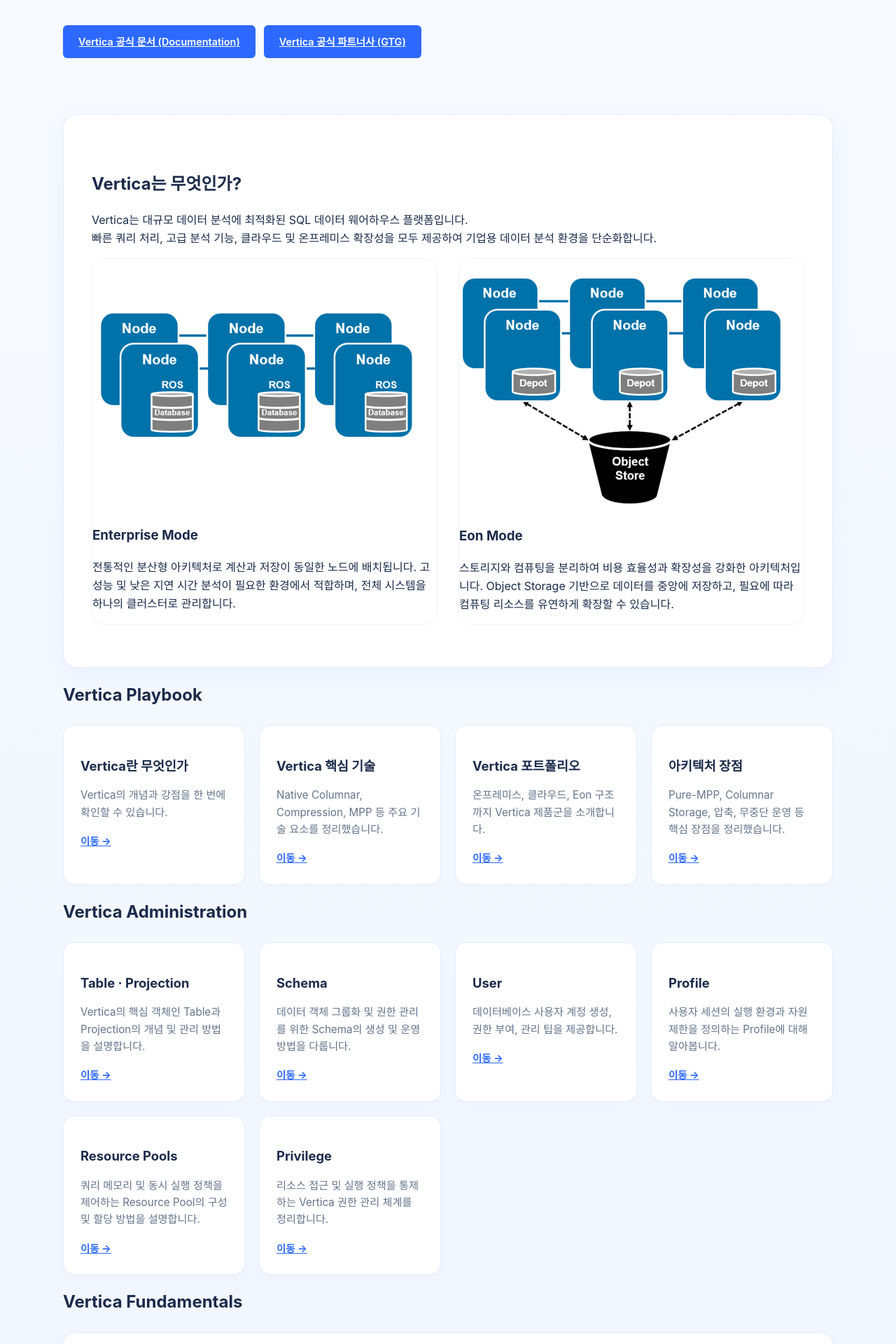
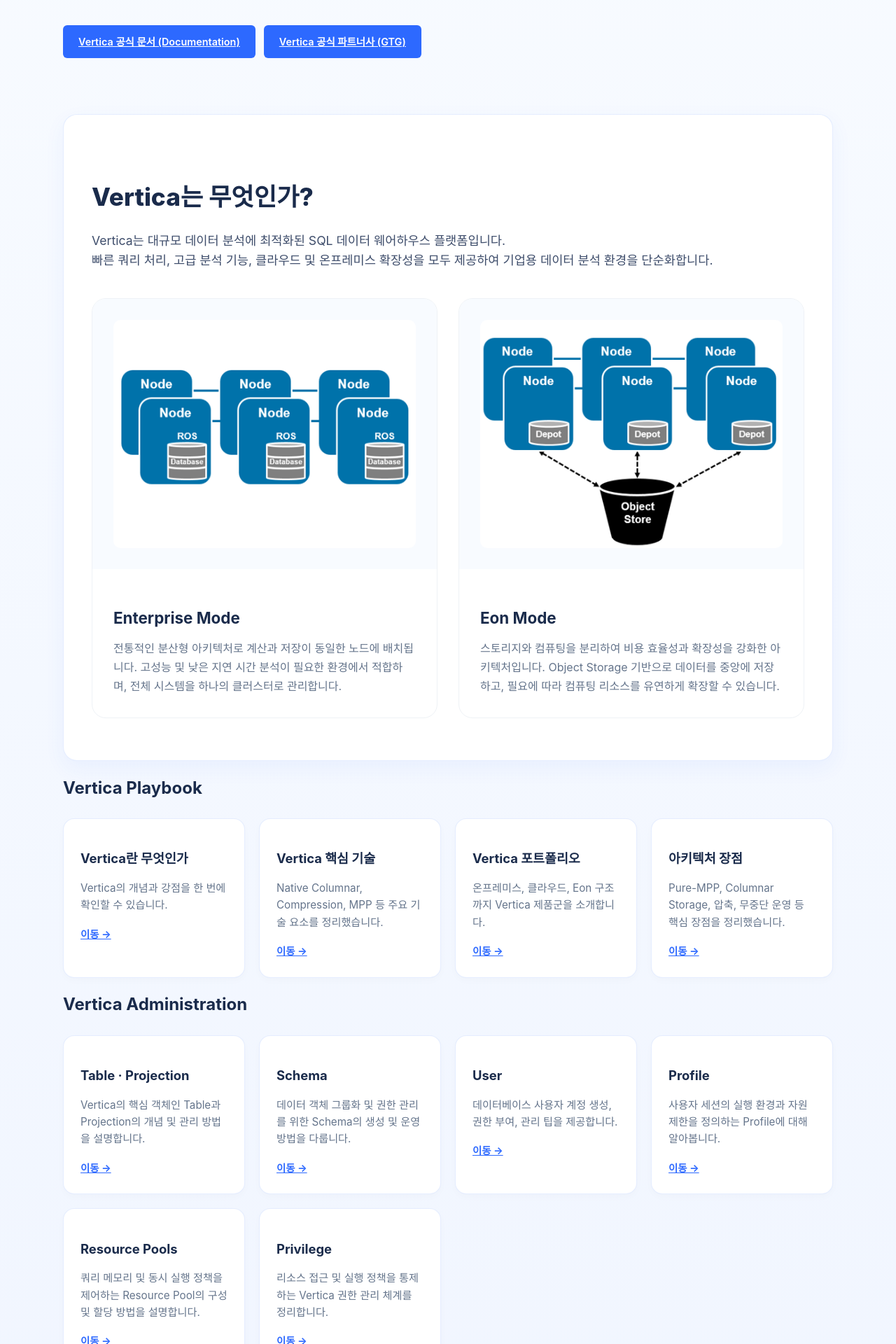
Before and after one commit to JIN0326/vertica_blog, a Jekyll site: the page built from index.md, in a window 1280 px wide. Shown: the part 392-2312 px from the top of the page at 70% size. Built offline with Jekyll 4.4.1, drawn with Linux system fonts in a browser that asks for light colours.

Commit message:
Update blog content and styling

```diff
--- a/index.md
+++ b/index.md
@@ -20,26 +20,28 @@
 </div>
 
 <section class="summary-section">
-  <h2>Vertica는 무엇인가?</h2>
-  <p>Vertica는 대규모 데이터 분석에 최적화된 SQL 데이터 웨어하우스 플랫폼입니다. <br>
-  빠른 쿼리 처리, 고급 분석 기능, 클라우드 및 온프레미스 확장성을 모두 제공하여 기업용 데이터 분석 환경을 단순화합니다.</p>
+  <div class="summary-header">
+    <h2>Vertica는 무엇인가?</h2>
+    <p>Vertica는 대규모 데이터 분석에 최적화된 SQL 데이터 웨어하우스 플랫폼입니다. <br>
+    빠른 쿼리 처리, 고급 분석 기능, 클라우드 및 온프레미스 확장성을 모두 제공하여 기업용 데이터 분석 환경을 단순화합니다.</p>
+  </div>
 
   <div class="architecture-grid">
     <article class="mode-card">
-      <div>
+      <div class="mode-image">
         <img src="{{ '/assets/images/EnteroriseMode.png' | relative_url }}" alt="Vertica Enterprise Mode" />
       </div>
-      <div>
+      <div class="mode-body">
         <h3>Enterprise Mode</h3>
         <p>전통적인 분산형 아키텍처로 계산과 저장이 동일한 노드에 배치됩니다. 고성능 및 낮은 지연 시간 분석이 필요한 환경에서 적합하며, 전체 시스템을 하나의 클러스터로 관리합니다.</p>
       </div>
     </article>
 
     <article class="mode-card">
-      <div>
+      <div class="mode-image">
         <img src="{{ '/assets/images/EonMode.png' | relative_url }}" alt="Vertica Eon Mode" />
       </div>
-      <div>
+      <div class="mode-body">
         <h3>Eon Mode</h3>
         <p>스토리지와 컴퓨팅을 분리하여 비용 효율성과 확장성을 강화한 아키텍처입니다. Object Storage 기반으로 데이터를 중앙에 저장하고, 필요에 따라 컴퓨팅 리소스를 유연하게 확장할 수 있습니다.</p>
       </div>
```
